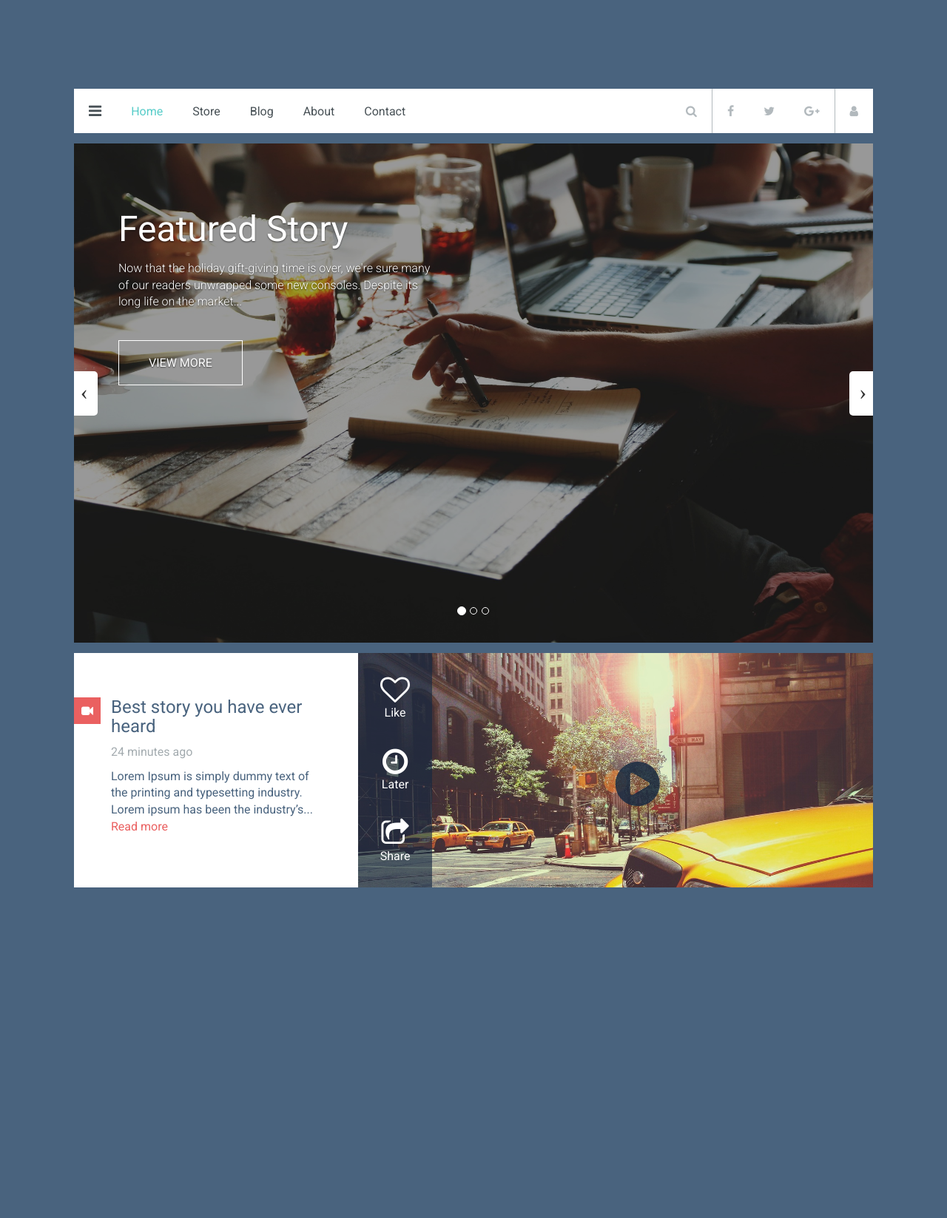
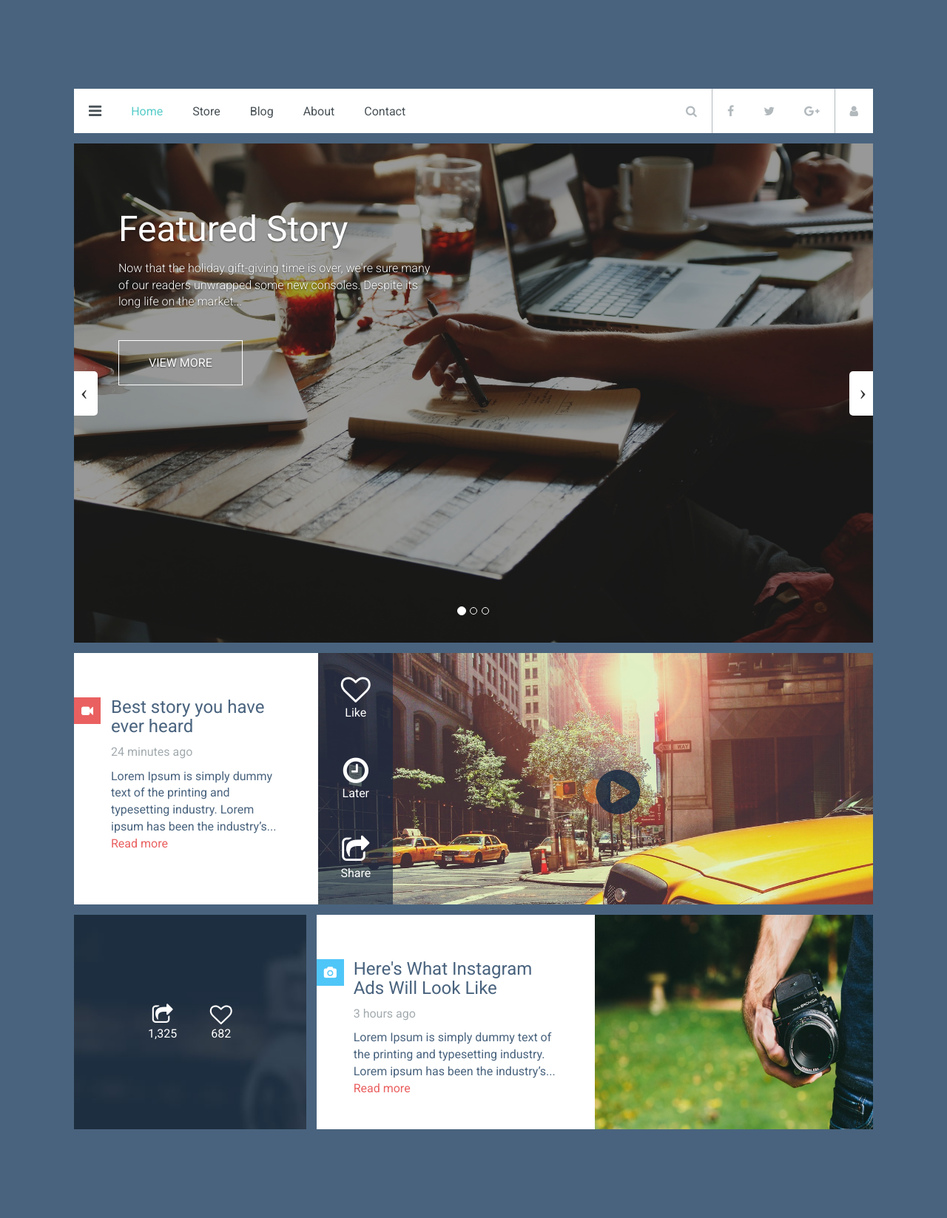
Before and after one commit to Shenloc/Magazine, a Jekyll site: the page built from index.html, in a window 1280 px wide. Shown: the whole page at 74% size. Built offline with Jekyll 4.4.1, drawn with Linux system fonts in a browser that asks for light colours; nearby versions of some CDN libraries; before the commit the page ends 1320 px from its top, so only the background shows below that.

Commit message:
Added instagram section.

```diff
--- /dev/null
+++ b/_includes/instagram.html
@@ -0,0 +1,15 @@
+<section id="instagram">
+  <div class="insta-social">
+    <div class="share"><a href="#"><i class="fa fa-share-square-o" aria-hidden="true"></i></a>1,325</div>
+    <div class="like"><a href="#"><i class="fa fa-heart-o" aria-hidden="true"></i></a>682</div>
+  </div>
+  <div class="insta">
+    <div class="insta-blurb">
+      <i class="fa fa-camera" aria-hidden="true"></i>
+      <a href="#"><h2>Here's What Instagram Ads Will Look Like</h2></a>
+      <p>3 hours ago</p>
+      <p>Lorem Ipsum is simply dummy text of the printing and typesetting industry. Lorem ipsum has been the industry’s... <a class="link" href="#">Read more</a></p>
+    </div>
+    <img src="img/photography.jpg" alt="instagram adds">
+  </div>
+</section>
--- a/_includes/video.html
+++ b/_includes/video.html
@@ -8,8 +8,8 @@
   <div id="video-player">
     <div class="video-icons">
       <a href="#"><i class="fa fa-heart-o" aria-hidden="true"></i>Like</a>
-      <a href="#"><i class="fa fa-clock-o" aria-hidden="true"></i></i>Later</a>
-      <a href="#"><i class="fa fa-share-square-o" aria-hidden="true"></i></i>Share</a>
+      <a href="#"><i class="fa fa-clock-o" aria-hidden="true"></i>Later</a>
+      <a href="#"><i class="fa fa-share-square-o" aria-hidden="true"></i>Share</a>
     </div>
     <a href="#"><i class="fa fa-play-circle" aria-hidden="true"></i></a>
   </div>
--- /dev/null
+++ b/_sass/_instagram.sass
@@ -0,0 +1,74 @@
+#instagram
+  display: flex
+  max-height: 290px
+  margin-top: 14px
+  @media(max-width: 720px)
+    flex-direction: column
+    max-height: none
+
+  .insta-social
+    background-color: pink
+    padding: 80px 100px
+    background:
+      image: url('../img/camera-blur.jpg')
+      size: inherit
+      repeat: no-repeat
+    display: flex
+    justify-content: space-between
+    width: 41.3%
+    margin-right: 14px
+    @media(max-width: 720px)
+      width: 100%
+      margin-right: 0
+
+    .share, .like
+      display: inline-block
+      color: #fff
+      text-align: center
+      margin-top: 40px
+      @media(max-width: 720px)
+        margin-top: 0
+      a, .fa
+        display: block
+        color: #fff
+      .fa
+        font-size: 30px
+
+    .share
+      @media(max-width: 1200px)
+        margin-right: 10px
+
+  .insta
+    display: flex
+    @media(max-width: 450px)
+      flex-direction: column
+    .insta-blurb
+      background-color: #fff
+      padding: 60px 50px
+      position: relative
+      width: 50%
+      @media(max-width: 700px)
+        width: 100%
+      .fa
+        color: #fff
+        background-color: #4fc6f8
+        padding: 10px
+        position: absolute
+        left: 0%
+      h2
+        margin-top: 0px
+      p
+        &:first-of-type
+          color: #a3abaf
+      a
+        &:hover
+          text-decoration: underline !important
+      .link
+        color: $red-accent
+
+    img
+      display: inline-block
+      width: 50%
+      height: auto
+      @media(max-width: 450px)
+        width: 100%
--- a/_sass/_video.sass
+++ b/_sass/_video.sass
@@ -1,14 +1,14 @@
 #video
   display: flex
   margin-top: 14px
-  @media(max-width: 700px)
+  @media(max-width: 720px)
     flex-direction: column
   .video-blurb
-    width: 50%
+    width: 40%
     background-color: #fff
     padding: 60px 50px
     position: relative
-    @media(max-width: 700px)
+    @media(max-width: 720px)
       width: 100%
     .fa
       color: #fff
@@ -34,7 +34,7 @@
       size: cover
     width: 100%
     height: auto
-    @media(max-width: 700px)
+    @media(max-width: 720px)
       height: 300px
     .fa-play-circle
       position: absolute
--- a/css/main.sass
+++ b/css/main.sass
@@ -12,3 +12,4 @@ $gray: #b2b9bd
 @import "nav-dropdown"
 @import "hero-section"
 @import "video"
+@import "instagram"
--- a/index.html
+++ b/index.html
@@ -11,6 +11,7 @@
     {% include nav-dropdown.html %}
     {% include hero-section.html %}
     {% include video.html %}
+    {% include instagram.html %}
 
     <script src="js/script.js"></script>
     <script src="js/bootstrap.min.js"></script>
```
Also changed, not shown: img/camera-blur.jpg (added).
